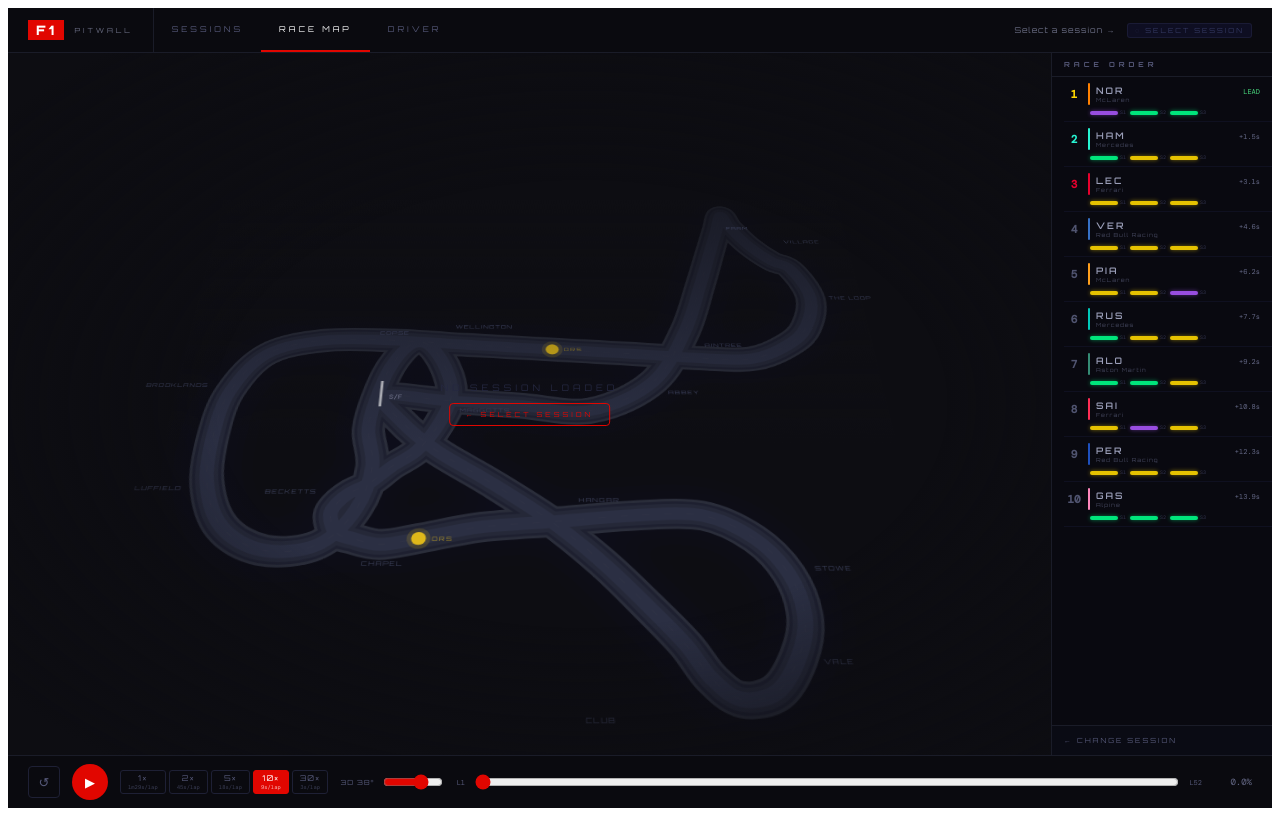
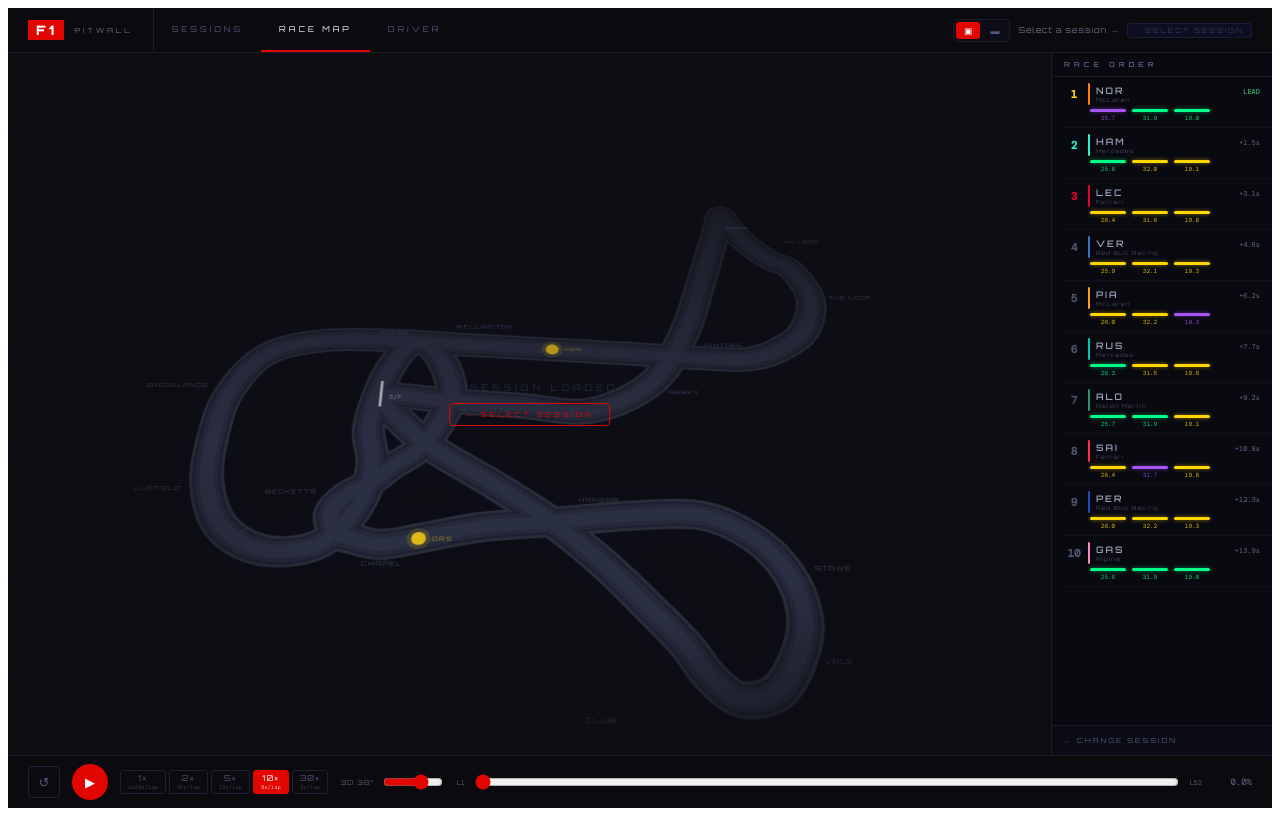
Before and after one commit to pedersene-mpm/f1-pitwall, a React (Vite) app: page / in a window 1280 px wide. Both pictures are taken after a click on the button "RACE MAP". Built offline with nearby package versions, Linux system fonts and the light colour scheme.

Commit message:
broadcast layout, sector times below bars, layout toggle

```diff
--- a/src/App.jsx
+++ b/src/App.jsx
@@ -279,6 +279,7 @@
 // ─── MAIN COMPONENT ──────────────────────────────────────────────────────────
 export default function F1App(){
   const [view,        setView      ]=useState("sessions");
+  const [layout,      setLayout    ]=useState("panel");  // "panel" | "broadcast"
   const [dataset,     setDataset   ]=useState(buildMock);
   const [dataMode,    setDataMode  ]=useState("SELECT");
   const [step,        setStep      ]=useState(0);
@@ -477,7 +478,21 @@
         <div style={{display:"flex",height:44}}>
           {NAV.map(n=>(<button key={n.id} onClick={()=>setView(n.id)} style={{padding:"0 18px",height:"100%",background:"transparent",border:"none",borderBottom:`2px solid ${view===n.id?"#E10600":"transparent"}`,color:view===n.id?"#fff":"#555878",fontSize:8,letterSpacing:3,cursor:"pointer",fontFamily:"'Orbitron',sans-serif"}}>{n.label}</button>))}
         </div>
-        <div style={{marginLeft:"auto",display:"flex",alignItems:"center",gap:12,padding:"0 20px"}}>
+        <div style={{marginLeft:"auto",display:"flex",alignItems:"center",gap:8,padding:"0 20px"}}>
+          {/* Layout toggle — only relevant on race map */}
+          {view==="race"&&(
+            <div style={{display:"flex",gap:2,background:"#0d0d18",borderRadius:4,padding:2,border:"1px solid #1a1c28"}}>
+              {[{id:"panel",icon:"▣",label:"PANEL"},{id:"broadcast",icon:"▬",label:"BROAD"}].map(l=>(
+                <button key={l.id} onClick={()=>setLayout(l.id)} title={l.label} style={{
+                  padding:"3px 8px",borderRadius:3,border:"none",cursor:"pointer",
+                  background:layout===l.id?"#E10600":"transparent",
+                  color:layout===l.id?"#fff":"#555878",
+                  fontSize:9,fontFamily:"'Orbitron',sans-serif",
+                  transition:"all .15s",
+                }}>{l.icon}</button>
+              ))}
+            </div>
+          )}
           <span style={{fontSize:8,color:"#6b6e84",letterSpacing:1,maxWidth:280,overflow:"hidden",whiteSpace:"nowrap",textOverflow:"ellipsis"}}>{sessionName}</span>
           <span style={{fontSize:7,letterSpacing:2,padding:"2px 7px",background:modeBg,color:modeColor,border:`1px solid ${modeColor}50`,borderRadius:3}}>{modeText}</span>
           {dataMode!=="SELECT"&&<div style={{fontFamily:"'DM Mono',monospace",fontSize:11,color:"#7a7d96"}}>LAP <span style={{color:"#fff",fontSize:13,fontWeight:700}}>{leaderLap}</span>/{totalLaps}</div>}
@@ -540,7 +555,9 @@
         )}
 
         {/* ─── RACE MAP VIEW ──────────────────────────────────────────── */}
-        {view==="race"&&(<>
+        {view==="race"&&(
+          <div style={{flex:1,display:"flex",flexDirection:layout==="broadcast"?"column":"row",overflow:"hidden"}}>
+          {/* Track canvas */}
           <div style={{flex:1,position:"relative",overflow:"hidden",display:"flex",alignItems:"center",justifyContent:"center",perspective:"1100px",perspectiveOrigin:"50% 50%"}}>
             <div style={{position:"absolute",inset:0,pointerEvents:"none",zIndex:2,background:"radial-gradient(ellipse at 55% 50%,transparent 45%,#0d0d12 92%)"}}/>
             {dataMode==="SELECT"&&(
@@ -549,7 +566,7 @@
                 <button onClick={()=>setView("sessions")} style={{fontSize:7,letterSpacing:3,color:"#E10600",background:"transparent",border:"1px solid #E10600",padding:"6px 16px",borderRadius:4,cursor:"pointer",fontFamily:"'Orbitron',sans-serif",pointerEvents:"all"}}>← SELECT SESSION</button>
               </div>
             )}
-            <svg viewBox={viewBox} style={{width:"100%",maxWidth:"min(92vw,900px)",maxHeight:"calc(100vh - 130px)",position:"relative",zIndex:1,transform:`rotateX(${tilt}deg)`,transformOrigin:"center 60%",transition:"transform 0.35s cubic-bezier(.4,0,.2,1)"}}>
+            <svg viewBox={viewBox} style={{width:"100%",maxWidth:layout==="broadcast"?"min(98vw,1200px)":"min(92vw,900px)",maxHeight:layout==="broadcast"?"calc(100vh - 200px)":"calc(100vh - 130px)",position:"relative",zIndex:1,transform:`rotateX(${tilt}deg)`,transformOrigin:"center 60%",transition:"transform 0.35s cubic-bezier(.4,0,.2,1)"}}>
               <defs>
                 <filter id="trailBlur"><feGaussianBlur stdDeviation="2"/></filter>
                 <filter id="trackGlow" x="-20%" y="-20%" width="140%" height="140%">
@@ -619,45 +636,46 @@
             </svg>
           </div>
 
-          {/* Race sidebar */}
-          <aside style={{width:220,flexShrink:0,borderLeft:"1px solid #1a1c28",background:"#090910",display:"flex",flexDirection:"column",overflow:"hidden"}}>
-
-            <div style={{padding:"7px 12px",borderBottom:"1px solid #1a1c28",fontSize:7,letterSpacing:4,color:"#555878",fontWeight:700}}>RACE ORDER</div>
-
-            <div style={{flex:1,overflowY:"auto"}}>
-              {standings.map((d,i)=>{
+          {/* ── SHARED DRIVER DATA HELPER ── */}
+          {(()=>{
+            // Extract per-driver display data once, reused by both layouts
+            const driverRows = standings.map((d,i)=>{
               const fr=tl[step]||{};
               const isDNF=d.retiredAtStep!=null&&step>d.retiredAtStep;
               const isInPit=Boolean(carPos[d.code]?.isInPit)&&!isDNF;
-                const isActive=sel===d.code,isHover=hover===d.code;
+              const isActive=sel===d.code, isHover=hover===d.code;
               const leaderGap=i===0?null:((fr.raw[standings[0].code]||0)-(fr.raw[d.code]||0))*lapTimeS;
-                const aheadGap=i===0?null:((fr.raw[standings[i-1].code]||0)-(fr.raw[d.code]||0))*lapTimeS;
-                const rowColor=isDNF?"rgba(90,20,20,0.3)":isInPit?"rgba(255,140,0,0.08)":isActive?`${d.color}18`:isHover?"#12131f":"transparent";
               const currentLap=fr.lap?.[d.code]||1;
 
-                // Sector indicator colors
-                // Purple = session best (faster than any other driver on that sector, all race so far)
-                // Green  = personal best (driver's own best on that sector)
-                // Yellow = slower than personal best
-                // Mocked deterministically until real FastF1 sector_times are exported.
-                // Key: only ONE driver can hold purple per sector at any moment.
-                const sectorColors=(()=>{
-                  return[0,1,2].map(si=>{
-                    // Simulate a session-best holder per sector
-                    // Seed based on sector + step range (changes every ~10 laps)
-                    const era = Math.floor(currentLap / 10);
-                    const sessionBestHolder = (si * 7 + era * 3) % drivers.length;
-                    const myIdx = drivers.findIndex(x=>x.code===d.code);
-                    if(myIdx===sessionBestHolder){
-                      return {color:"#a855f7"}; // purple — session best
+              // Mock sector times (seconds) — replace with real FastF1 export
+              const BASE_SECTOR=[26.1,31.8,19.4]; // approximate Silverstone S1/S2/S3
+              const sectorData=[0,1,2].map(si=>{
+                const era=Math.floor(currentLap/10);
+                const sessionBestHolder=(si*7+era*3)%drivers.length;
+                const myIdx=drivers.findIndex(x=>x.code===d.code);
+                const variance=(d.code.charCodeAt(0)*3+si*11+currentLap*7)%20*0.05-0.5;
+                const t=(BASE_SECTOR[si]+variance).toFixed(1);
+                let color;
+                if(myIdx===sessionBestHolder) color="#a855f7";
+                else{
+                  const pbSeed=(d.code.charCodeAt(0)*3+si*11+currentLap*7)%10;
+                  color=pbSeed<4?"#00ff88":"#FFD700";
                 }
-                    // Personal best: green if within driver's "good" laps
-                    const pbSeed=(d.code.charCodeAt(0)*3+si*11+currentLap*7)%10;
-                    if(pbSeed<4) return {color:"#00ff88"}; // green — personal best
-                    return {color:"#FFD700"}; // yellow — slower
+                return {t, color};
               });
-                })();
 
+              return {d,i,isDNF,isInPit,isActive,isHover,leaderGap,currentLap,sectorData};
+            });
+
+            // ── PANEL LAYOUT (right sidebar) ──
+            if(layout==="panel") return (
+              <aside style={{width:220,flexShrink:0,borderLeft:"1px solid #1a1c28",
+                background:"#090910",display:"flex",flexDirection:"column",overflow:"hidden"}}>
+                <div style={{padding:"7px 12px",borderBottom:"1px solid #1a1c28",
+                  fontSize:7,letterSpacing:4,color:"#555878",fontWeight:700}}>RACE ORDER</div>
+                <div style={{flex:1,overflowY:"auto"}}>
+                  {driverRows.map(({d,i,isDNF,isInPit,isActive,isHover,leaderGap,sectorData})=>{
+                    const rowColor=isDNF?"rgba(90,20,20,0.3)":isInPit?"rgba(255,140,0,0.08)":isActive?`${d.color}18`:isHover?"#12131f":"transparent";
                     return(
                       <div key={d.code}>
                         <div onClick={()=>!isDNF&&setSel(isActive?null:d.code)}
@@ -667,8 +685,7 @@
                             background:rowColor,
                             borderLeft:`2px solid ${isDNF?"#7a2222":isInPit?"#ff8c00":(isActive||isHover)?d.color:"transparent"}`,
                             transition:"background .1s",opacity:isDNF?0.5:1}}>
-
-                      {/* Row 1 — position, colour bar, name, gap */}
+                          {/* Position + name + gap */}
                           <div style={{display:"flex",alignItems:"center",gap:6,marginBottom:4}}>
                             <span style={{fontFamily:"'DM Mono',monospace",fontSize:11,fontWeight:700,
                               width:16,textAlign:"center",flexShrink:0,
@@ -685,60 +702,126 @@
                                 </span>
                                 {isDNF
                                   ?<span style={{fontFamily:"'DM Mono',monospace",fontSize:7,color:"#7a3535"}}>DNF</span>
-                              :<span style={{fontFamily:"'DM Mono',monospace",fontSize:7,
-                                color:i===0?"#4ade80":"#666a88"}}>
-                                {i===0?"LEAD":aheadGap!=null?`+${leaderGap?.toFixed(1)}s`:"—"}
+                                  :<span style={{fontFamily:"'DM Mono',monospace",fontSize:7,color:i===0?"#4ade80":"#666a88"}}>
+                                    {i===0?"LEAD":`+${leaderGap!=null?leaderGap.toFixed(1):"?"}s`}
                                   </span>}
                               </div>
                               <div style={{fontSize:5.5,color:"#44475e",letterSpacing:1,
-                            overflow:"hidden",whiteSpace:"nowrap",textOverflow:"ellipsis"}}>
-                            {d.team}
+                                overflow:"hidden",whiteSpace:"nowrap",textOverflow:"ellipsis"}}>{d.team}</div>
                             </div>
                           </div>
-                      </div>
-
-                      {/* Row 2 — sector indicators or pit/dnf status */}
+                          {/* Sector bars + times */}
                           <div style={{paddingLeft:24}}>
                             {isInPit?(
                               <span style={{fontSize:6.5,letterSpacing:2,color:"#ff8c00",fontWeight:700,
                                 background:"rgba(255,140,0,0.12)",border:"1px solid rgba(255,140,0,0.3)",
-                            borderRadius:3,padding:"1px 6px",fontFamily:"'Orbitron',sans-serif"}}>
-                            PIT STOP
-                          </span>
+                                borderRadius:3,padding:"1px 6px",fontFamily:"'Orbitron',sans-serif"}}>PIT STOP</span>
                             ):isDNF?(
-                          <span style={{fontSize:6,letterSpacing:1,color:"#7a3535",
-                            fontFamily:"'DM Mono',monospace"}}>retired</span>
+                              <span style={{fontSize:6,color:"#7a3535",fontFamily:"'DM Mono',monospace"}}>retired</span>
                             ):(
-                          <div style={{display:"flex",alignItems:"center",gap:4}}>
-                            {/* S1 S2 S3 sector mini-bars */}
-                            {sectorColors.map((sc,si)=>(
-                              <div key={si} style={{display:"flex",alignItems:"center",gap:2}}>
-                                <div style={{
-                                  width:28,height:4,borderRadius:2,
-                                  background:sc.color,
-                                  boxShadow:`0 0 4px ${sc.color}80`,
-                                  opacity:0.9,
-                                }}/>
-                                <span style={{fontSize:5,color:"#333550",
-                                  fontFamily:"'DM Mono',monospace"}}>S{si+1}</span>
+                              <div style={{display:"flex",gap:6}}>
+                                {sectorData.map((sc,si)=>(
+                                  <div key={si} style={{display:"flex",flexDirection:"column",alignItems:"center",gap:2}}>
+                                    <div style={{width:36,height:3,borderRadius:2,background:sc.color,
+                                      boxShadow:`0 0 4px ${sc.color}80`}}/>
+                                    <span style={{fontSize:6,color:sc.color,fontFamily:"'DM Mono',monospace",
+                                      opacity:0.85}}>{sc.t}</span>
                                   </div>
                                 ))}
                               </div>
                             )}
                           </div>
                         </div>
-                    {/* Subtle divider */}
                         <div style={{height:1,background:"#0f1020",marginLeft:12}}/>
                       </div>
                     );
                   })}
                 </div>
-
-            <div onClick={()=>setView("sessions")} style={{padding:"10px 12px",borderTop:"1px solid #1a1c28",cursor:"pointer",display:"flex",alignItems:"center",gap:8,background:"#0a0b14"}}>
+                <div onClick={()=>setView("sessions")} style={{padding:"10px 12px",borderTop:"1px solid #1a1c28",
+                  cursor:"pointer",display:"flex",alignItems:"center",gap:8,background:"#0a0b14"}}>
                   <span style={{fontSize:7,letterSpacing:2,color:"#555878"}}>← CHANGE SESSION</span>
                 </div>
               </aside>
-        </>)}
+            );
+
+            // ── BROADCAST LAYOUT (horizontal bottom strip) ──
+            return (
+              <div style={{height:136,flexShrink:0,borderTop:"1px solid #1a1c28",
+                background:"#090910",display:"flex",flexDirection:"column",overflow:"hidden"}}>
+                {/* Header row */}
+                <div style={{display:"flex",alignItems:"center",justifyContent:"space-between",
+                  padding:"4px 16px",borderBottom:"1px solid #1a1c28",flexShrink:0}}>
+                  <span style={{fontSize:7,letterSpacing:4,color:"#555878",fontWeight:700}}>RACE ORDER</span>
+                  <div style={{display:"flex",alignItems:"center",gap:12}}>
+                    <div style={{display:"flex",alignItems:"center",gap:5}}>
+                      {[["#a855f7","SB"],["#00ff88","PB"],["#FFD700","OK"]].map(([c,l])=>(
+                        <div key={l} style={{display:"flex",alignItems:"center",gap:2}}>
+                          <div style={{width:10,height:2,borderRadius:1,background:c,opacity:.7}}/>
+                          <span style={{fontSize:5.5,color:"#44475e",letterSpacing:1}}>{l}</span>
+                        </div>
+                      ))}
+                    </div>
+                    <div onClick={()=>setView("sessions")} style={{cursor:"pointer"}}>
+                      <span style={{fontSize:6,letterSpacing:2,color:"#555878"}}>← SESSIONS</span>
+                    </div>
+                  </div>
+                </div>
+                {/* Scrollable driver cards */}
+                <div style={{flex:1,display:"flex",overflowX:"auto",gap:0,alignItems:"stretch",
+                  scrollbarWidth:"none"}}>
+                  {driverRows.map(({d,i,isDNF,isInPit,isActive,isHover,leaderGap,sectorData})=>(
+                    <div key={d.code}
+                      onClick={()=>!isDNF&&setSel(isActive?null:d.code)}
+                      onMouseEnter={()=>!isDNF&&setHover(d.code)}
+                      onMouseLeave={()=>setHover(null)}
+                      style={{
+                        minWidth:88, flexShrink:0,
+                        padding:"8px 10px",
+                        cursor:isDNF?"default":"pointer",
+                        background:isActive?`${d.color}15`:isHover?"#13131f":"transparent",
+                        borderRight:"1px solid #0f1020",
+                        borderTop:`2px solid ${isDNF?"#7a2222":isInPit?"#ff8c00":(isActive||isHover)?d.color:"transparent"}`,
+                        opacity:isDNF?0.45:1,
+                        transition:"background .1s",
+                        display:"flex",flexDirection:"column",gap:4,
+                      }}>
+                      {/* P# and code */}
+                      <div style={{display:"flex",alignItems:"center",gap:5}}>
+                        <span style={{fontFamily:"'DM Mono',monospace",fontSize:10,fontWeight:700,
+                          color:isDNF?"#7a2222":isInPit?"#ff8c00":i===0?"#FFD700":i<3?d.color:"#505470"}}>
+                          {isDNF?"✕":i+1}
+                        </span>
+                        <div style={{width:2,height:14,borderRadius:1,background:isDNF?"#7a2222":isInPit?"#ff8c00":d.color,flexShrink:0}}/>
+                        <span style={{fontSize:8,fontWeight:700,letterSpacing:1,
+                          color:isDNF?"#7a3535":isInPit?"#ff8c00":(isActive||isHover)?d.color:"#9a9eb8"}}>
+                          {d.code}
+                        </span>
+                      </div>
+                      {/* Gap to leader */}
+                      <div style={{fontFamily:"'DM Mono',monospace",fontSize:6.5,
+                        color:isDNF?"#7a3535":isInPit?"#ff8c00":i===0?"#4ade80":"#555878"}}>
+                        {isDNF?"DNF":isInPit?"PIT":i===0?"LEADER":`+${leaderGap!=null?leaderGap.toFixed(1):"?"}s`}
+                      </div>
+                      {/* Sector bars + times */}
+                      {!isDNF&&!isInPit&&(
+                        <div style={{display:"flex",gap:3,marginTop:2}}>
+                          {sectorData.map((sc,si)=>(
+                            <div key={si} style={{display:"flex",flexDirection:"column",alignItems:"center",gap:1}}>
+                              <div style={{width:18,height:3,borderRadius:1,background:sc.color,
+                                boxShadow:`0 0 3px ${sc.color}80`}}/>
+                              <span style={{fontSize:5.5,color:sc.color,fontFamily:"'DM Mono',monospace",
+                                opacity:0.8}}>{sc.t}</span>
+                            </div>
+                          ))}
+                        </div>
+                      )}
+                    </div>
+                  ))}
+                </div>
+              </div>
+            );
+          })()}
+        </div>)}
 
         {/* ─── DRIVER VIEW ────────────────────────────────────────────── */}
         {view==="driver"&&(
```
Lines whose indentation alone changed are shown as unchanged.
